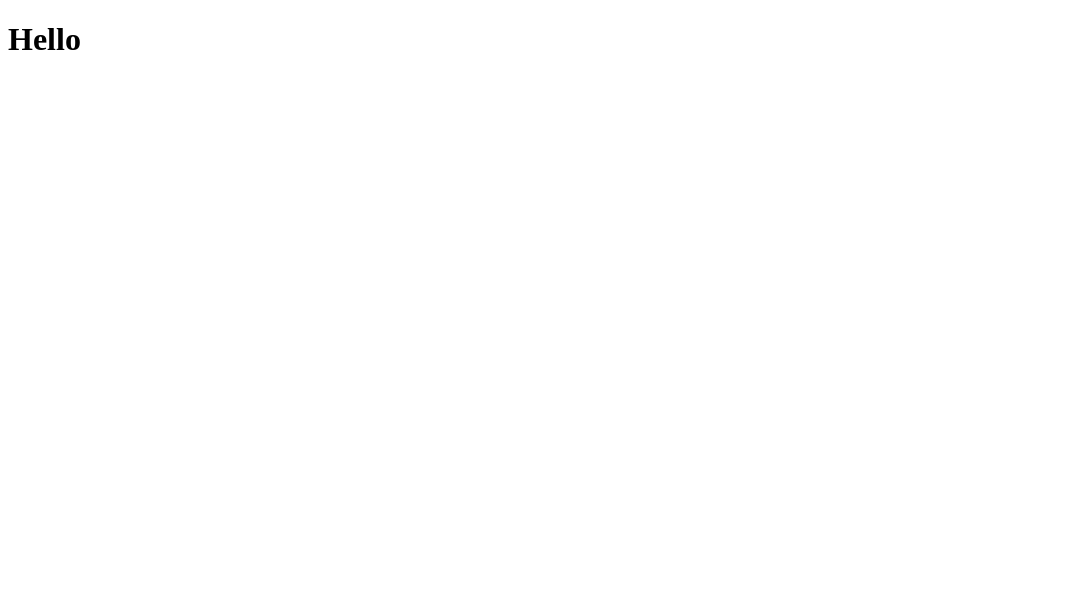
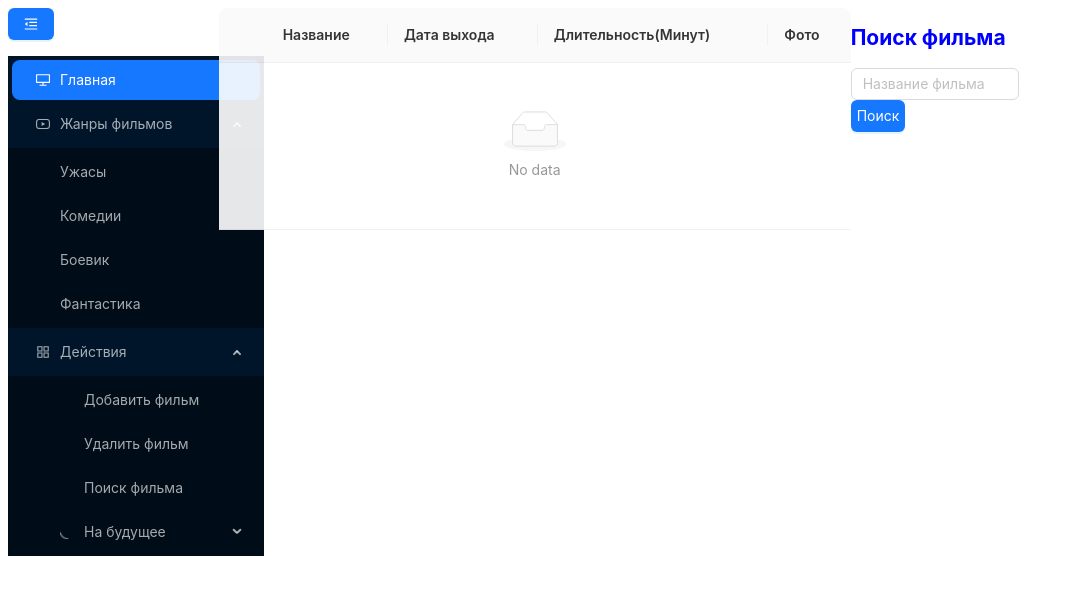
Before and after one commit to Pr1ntel/filmsfront, a React (Create React App) app: page /findFilm in a window 1280 px wide. Shown: the top 594 px of the page, without its empty margins (0-1074 px from the left). Built offline with nearby package versions, Linux system fonts and the light colour scheme.

Commit message:
add FindFilm

```diff
--- a/src/components/optionalFilms/FindFilm.jsx
+++ b/src/components/optionalFilms/FindFilm.jsx
@@ -1,10 +1,85 @@
 import React from 'react';
+import {Table, Col, Row, Input, Space, Select, Button} from "antd";
+import MenuItem from "../menu/MenuItem";
 
 const FindFilm = () => {
+    const columns = [
+        {
+            title: 'Название',
+            dataIndex: 'name',
+            key: 'name',
+        },
+        {
+            title: 'Дата выхода',
+            dataIndex: 'age',
+            key: 'age',
+        },
+        {
+            title: 'Длительность(Минут)',
+            dataIndex: 'address',
+            key: 'address',
+        },
+        {
+            title: 'Фото',
+            dataIndex: 'photo',
+            key: 'photo',
+        },
+
+    ];
     return (
         <div>
-            <h1>Hello</h1>
+            <Row>
+                <Col span={4}><MenuItem/></Col>
+                <Col span={12}>
+                    <div style={{opacity: 0.9}}>
+                        <Table
+                            columns={columns}
+                            expandable={{
+                                expandedRowRender: (record) => (
+                                    <p
+                                        style={{
+                                            margin: 0,
+                                        }}
+                                    >
+                                        {record.description}
+                                    </p>
+                                ),
+                                rowExpandable: (record) => record.name !== 'Not Expandable',
+                            }}
+
+
+                        />
+                    </div>
+                </Col>
+                <Col span={8}>
+                    <h2 style={{
+                        color:"blue",
+                    }}>Поиск фильма</h2>
+                    <div>
+                        <Input placeholder="Название фильма" style={{
+                            width: '40%'
+                        }}/>
+                    </div>
+                    <div>
+                        <Space
+                            direction="vertical"
+                            style={{
+                                width: '40%',
+                            }}
+                        />
+                    </div>
+                    <div>
+                        <Button type="primary"
+                                style={{
+                                    width: '13%',
+                                }}>
+                            Поиск
+                        </Button>
+                    </div>
+                </Col>
+            </Row>
         </div>
+
     );
 };
 
```
